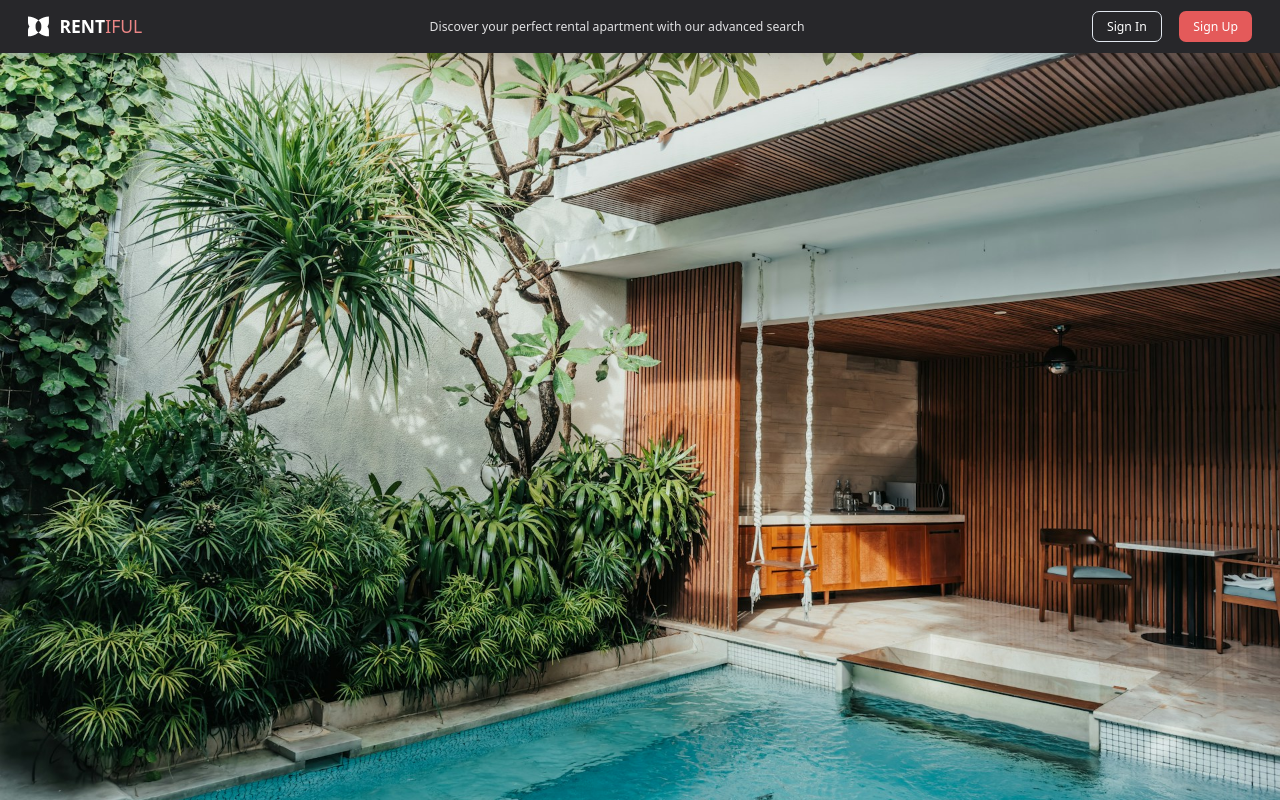
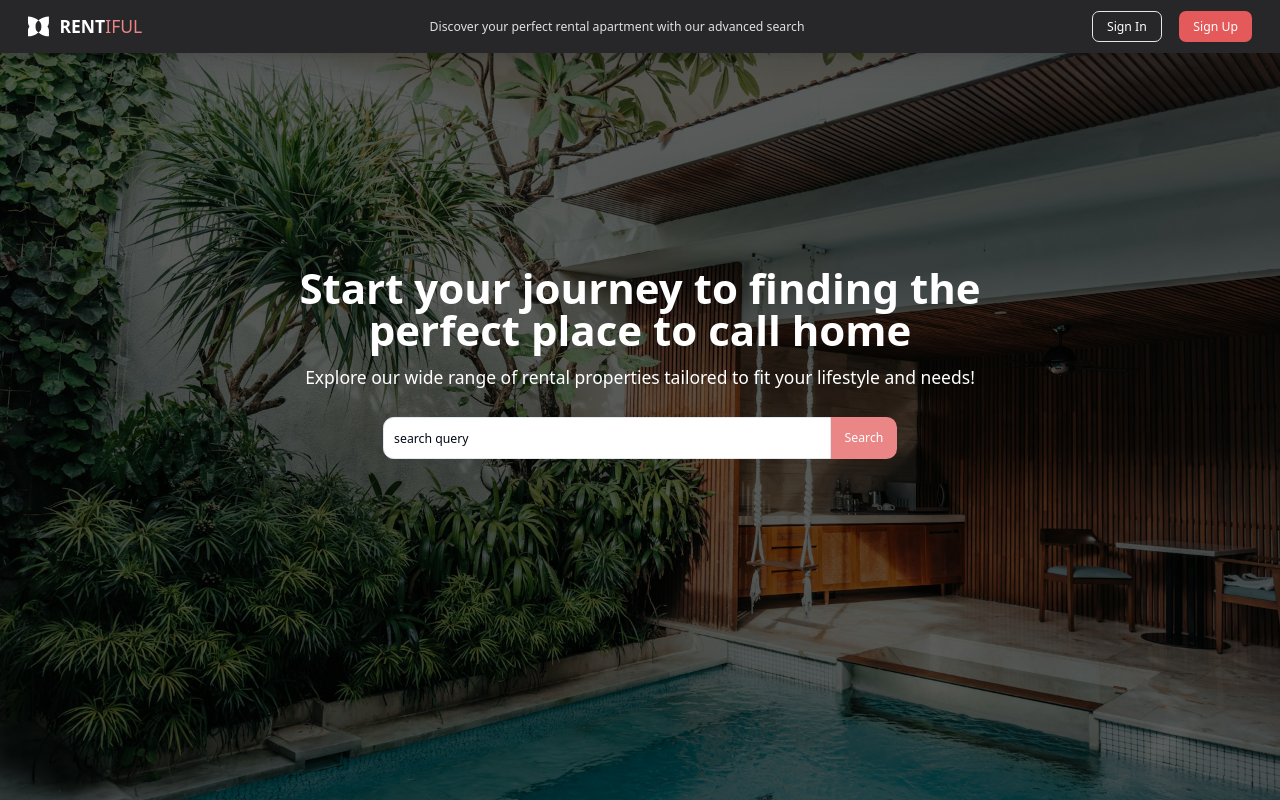
Before and after one commit to Gavesh99324/RentalApp, a Next.js app in the folder client/: page /landing in a window 1280 px wide. Built offline with nearby package versions, Linux system fonts and the light colour scheme; no server answers.

Commit message:
Update the hero section by adding headings and serch bar with button

```diff
--- a/client/src/app/(nondashboard)/landing/HeroSection.tsx
+++ b/client/src/app/(nondashboard)/landing/HeroSection.tsx
@@ -1,5 +1,10 @@
+"use client";
+
 import React from "react";
 import Image from "next/image";
+import { motion } from "framer-motion";
+import { Input } from "@/components/ui/input";
+import { Button } from "@/components/ui/button";
 
 const HeroSection = () => {
   return (
@@ -11,6 +16,39 @@
         className="object-cover object-center"
         priority
       />
+      <div className="absolute inset-0 bg-black bg-opacity-60">
+        <motion.div
+          initial={{ opacity: 0, y: 20 }}
+          animate={{ opacity: 1, y: 0 }}
+          transition={{ duration: 0.8 }}
+          className="absolute top-1/3 transform -translate-x-1/2 -translate-y-1/2 text-center w-full"
+        >
+          <div className="max-w-4xl mx-auto px-16 sm:px-12">
+            <h1 className="text-5xl font-bold text-white mb-4">
+              Start your journey to finding the perfect place to call home
+            </h1>
+            <p className="text-xl text-white mb-8">
+              Explore our wide range of rental properties tailored to fit your
+              lifestyle and needs!
+            </p>
+            <div className="flex justify-center">
+              <Input
+                type="text"
+                value="search query"
+                onChange={() => {}}
+                placeholder="Search by city, neighborhood or address"
+                className="w-full max-w-lg rounded-none rounded-l-xl border-non bg-white h-12"
+              />
+              <Button
+                onClick={() => {}}
+                className="bg-secondary-500 text-white rounded-none rounded-r-xl border-none hover:bg-secondary-600 h-12"
+              >
+                Search
+              </Button>
+            </div>
+          </div>
+        </motion.div>
+      </div>
     </div>
   );
 };
```
